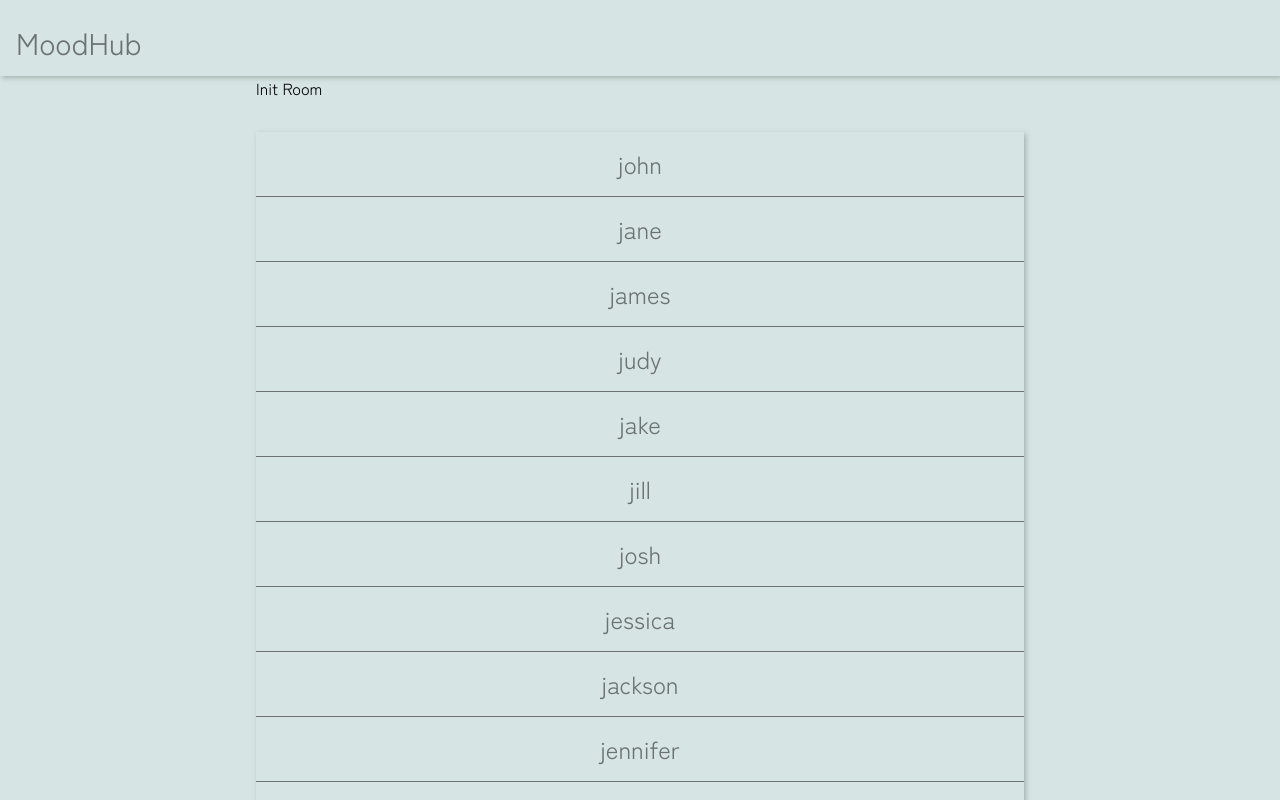
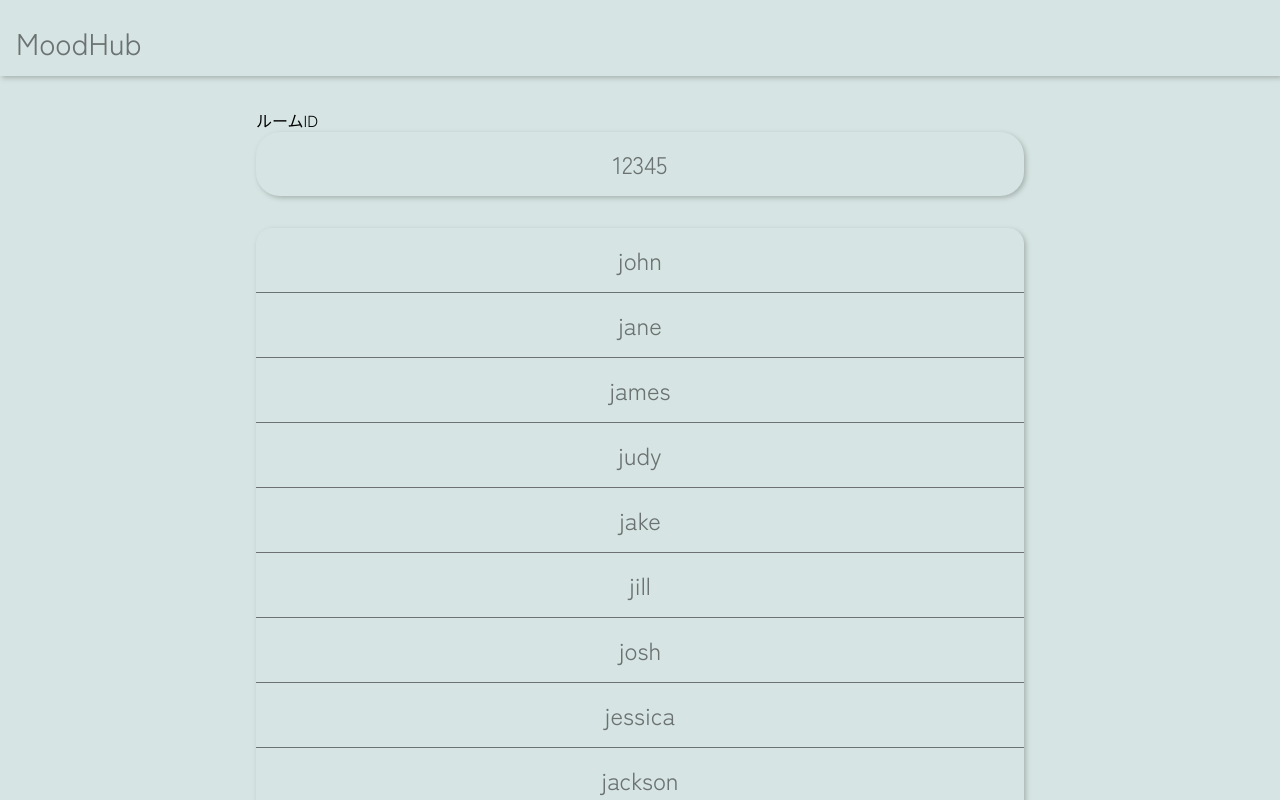
Before and after one commit to watnows/hackathon-2003-TeamD, a Next.js app: page /init-room in a window 1280 px wide. Shown: the top 800 px of the page. Built offline with nearby package versions, Linux system fonts and the light colour scheme.

Commit message:
fomplete shwo room id

```diff
--- a/src/app/init-room/page.tsx
+++ b/src/app/init-room/page.tsx
@@ -1,11 +1,12 @@
 import LongButton from "@/components/LongButton";
 import NeumourList from "@/components/NeumorList";
+import ShowRoomID from "@/components/ShowRoomID";
 
 const Page = () => {
     const userList = ["john", "jane", "james", "judy", "jake", "jill", "josh", "jessica", "jackson", "jennifer", "jordan", "julie", "jim", "julian", "juliet", "joseph", "jose", "julio", "juliana", "julius", "juliette", "julianne", "ju"]
     return (
         <>
-            <h1>Init Room</h1>
+            <ShowRoomID roomID="12345"/>
             <NeumourList listItems={userList} />
             <LongButton text="ルーム決定" />
         </>
--- a/src/components/NeumorList.tsx
+++ b/src/components/NeumorList.tsx
@@ -5,7 +5,7 @@ interface NeumorListProps {
 const NeumourList = (props:NeumorListProps) => {
     const { listItems } = props;
     return (
-        <div className="bg-background shadow shadow-boxOut my-8">
+        <div className="bg-background shadow shadow-boxOut my-8 rounded-2xl">
             <ul className="divide-y divide-slate-200">
                 {listItems.map((item, i) => {
                     return <li key={i} className="p-4 py-4 text-font text-2xl text-center">{item}</li>
--- a/src/components/ShowRoomID.tsx
+++ b/src/components/ShowRoomID.tsx
@@ -4,12 +4,11 @@ interface ShowRoomIDProps {
 const ShowRoomID = (props:ShowRoomIDProps) => {
     const { roomID } = props;
     return (
-        <div>
+        <div className="my-8">
             <h2>ルームID</h2>
-            <div className="text-font bg-background shadow shadow-boxOut">
+            <div className="text-center text-2xl py-4 text-font bg-background shadow shadow-boxOut rounded-3xl">
                 <h2>{roomID}</h2>
             </div>
-            <h1>Room ID</h1>
         </div>
     )
 }
```
